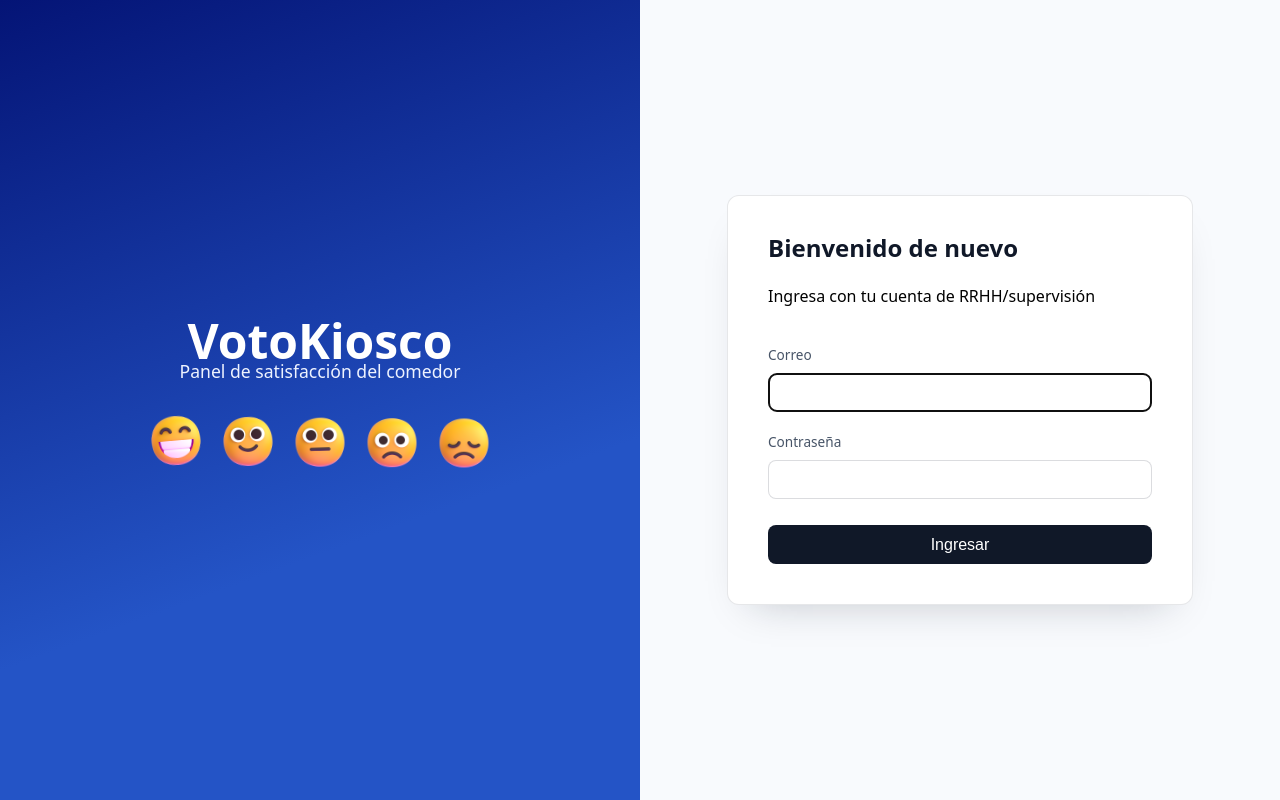
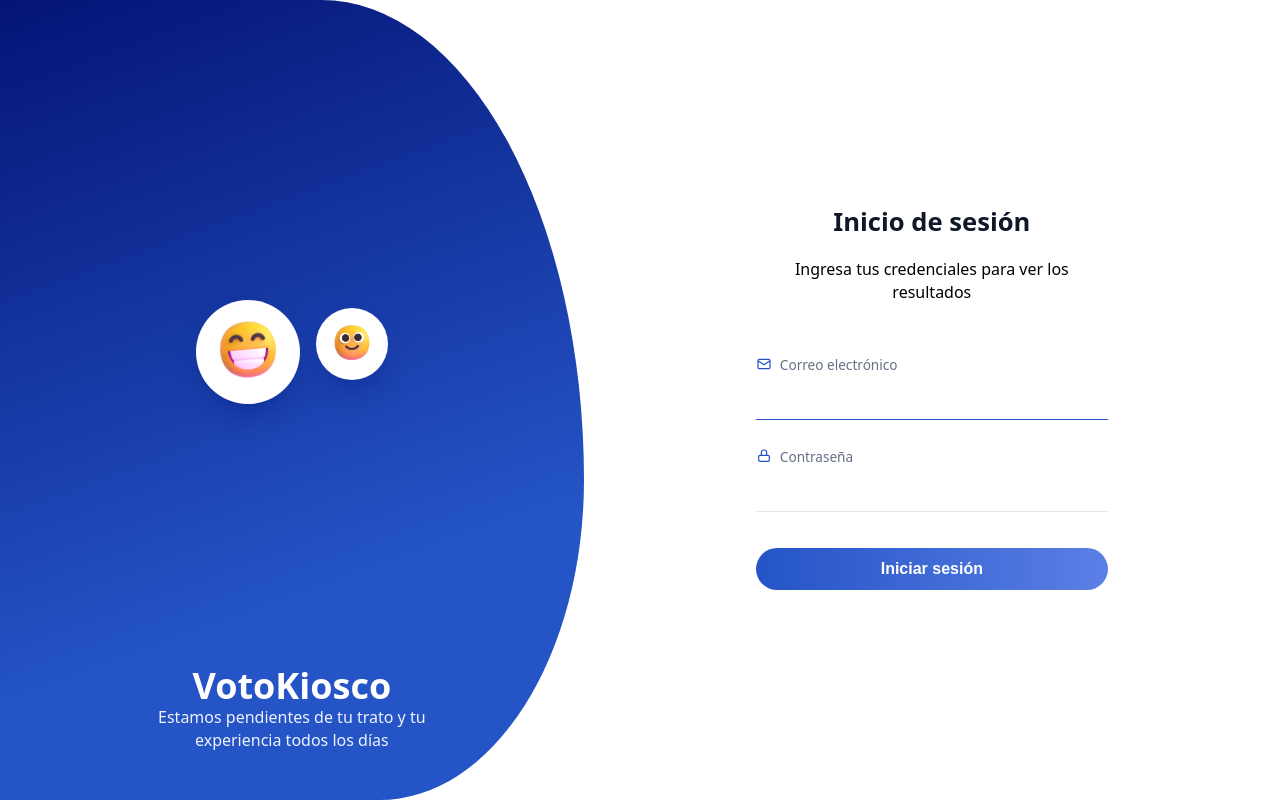
Before and after one commit to AngheloJM/SnakVote, a React (Vite) app in the folder admin-panel/: page / in a window 1280 px wide. Built offline with nearby package versions, Linux system fonts and the light colour scheme; a web font is replaced by a local one.

Commit message:
Rediseñar el login inspirado en la referencia (blob + burbujas de chat), con nuestra paleta, sin mencionar RRHH y con frase propia

```diff
--- a/admin-panel/src/App.css
+++ b/admin-panel/src/App.css
@@ -39,70 +39,108 @@
   min-height: 100vh;
   width: 100%;
   display: flex;
+  background: #ffffff;
   font-family: "Afacad", system-ui, -apple-system, "Segoe UI", sans-serif;
+  overflow: hidden;
 }
 
-.login-brand {
-  flex: 1 1 50%;
-  min-height: 40vh;
+.login-blob-panel {
+  position: relative;
+  flex: 1 1 48%;
+  min-height: 34rem;
   display: flex;
   align-items: center;
   justify-content: center;
-  background: linear-gradient(160deg, #041476, #2454c6 65%);
-  padding: 3rem 2rem;
+  overflow: hidden;
 }
 
-.login-brand-content {
+.login-blob {
+  position: absolute;
+  inset: 0;
+  background: linear-gradient(160deg, #041476, #2454c6 70%);
+  border-radius: 0 45% 35% 0 / 0 60% 40% 0;
+}
+
+.login-illustration {
+  position: relative;
+  z-index: 1;
+  display: flex;
+  align-items: flex-end;
+  gap: 1rem;
+  margin-bottom: 6rem;
+}
+
+.chat-bubble {
+  background: #ffffff;
+  border-radius: 999px;
+  display: flex;
+  align-items: center;
+  justify-content: center;
+  box-shadow: 0 16px 30px -12px rgba(4, 20, 118, 0.5);
+}
+
+.chat-bubble-big {
+  width: 6.5rem;
+  height: 6.5rem;
+}
+
+.chat-bubble-small {
+  width: 4.5rem;
+  height: 4.5rem;
+  margin-bottom: 1.5rem;
+}
+
+.login-blob-text {
+  position: absolute;
+  z-index: 1;
+  bottom: 3rem;
+  left: 0;
+  right: 0;
   text-align: center;
   color: #ffffff;
-  max-width: 26rem;
+  padding: 0 2rem;
 }
 
-.login-brand-title {
-  font-size: clamp(2.25rem, 5vw, 3rem);
+.login-blob-text h1 {
+  font-size: clamp(1.75rem, 4vw, 2.25rem);
   font-weight: 700;
   margin: 0 0 0.5rem;
 }
 
-.login-brand-subtitle {
-  font-size: 1.1rem;
+.login-blob-text p {
+  font-size: 1rem;
   color: #eef3ff;
-  margin: 0 0 2rem;
-}
-
-.login-brand-faces {
-  display: flex;
-  justify-content: center;
-  gap: 1rem;
-  flex-wrap: wrap;
+  margin: 0;
+  max-width: 22rem;
+  margin-inline: auto;
 }
 
 .login-form-panel {
-  flex: 1 1 50%;
+  flex: 1 1 52%;
   display: flex;
   align-items: center;
   justify-content: center;
-  background: var(--page-plane, #f8fafd);
   padding: 2rem;
 }
 
 .login-card {
-  background: #ffffff;
-  border: 1px solid rgba(16, 24, 40, 0.1);
-  border-radius: 0.75rem;
-  padding: 2.5rem;
   width: 100%;
-  max-width: 24rem;
+  max-width: 22rem;
   display: flex;
   flex-direction: column;
-  gap: 0.4rem;
-  box-shadow: 0 20px 40px -24px rgba(16, 24, 40, 0.25);
+  gap: 0.3rem;
 }
 
 .login-card h2 {
-  font-size: 1.5rem;
+  font-size: 1.6rem;
   margin: 0 0 0.25rem;
   color: #101828;
+  text-align: center;
+}
+
+.login-card > p.muted {
+  text-align: center;
+  margin-bottom: 1.5rem;
 }
 
 @media (max-width: 800px) {
@@ -110,9 +148,16 @@
     flex-direction: column;
   }
 
-  .login-brand {
-    min-height: 30vh;
-    padding: 2rem 1.5rem;
+  .login-blob-panel {
+    min-height: 20rem;
+  }
+
+  .login-blob {
+    border-radius: 0 0 45% 45% / 0 0 25% 25%;
+  }
+
+  .login-illustration {
+    margin-bottom: 4.5rem;
   }
 
   .login-form-panel {
@@ -121,26 +166,45 @@
 }
 
 .login-card label {
+  display: flex;
+  align-items: center;
+  gap: 0.5rem;
   font-size: 0.85rem;
-  color: #475467;
-  margin-top: 0.75rem;
+  color: #667085;
+  margin-top: 1.25rem;
+}
+
+.login-card label svg {
+  width: 1rem;
+  height: 1rem;
+  color: #2454c6;
+  flex-shrink: 0;
 }
 
 .login-card input {
-  padding: 0.6rem 0.75rem;
-  border-radius: 0.5rem;
-  border: 1px solid rgba(16, 24, 40, 0.15);
+  border: none;
+  border-bottom: 1.5px solid #e2e8f0;
+  padding: 0.5rem 0.1rem;
   font-size: 1rem;
+  background: transparent;
+  font-family: inherit;
+  transition: border-color 0.2s ease;
+}
+
+.login-card input:focus {
+  outline: none;
+  border-bottom-color: #2454c6;
 }
 
 .login-card button.primary {
-  margin-top: 1.25rem;
-  padding: 0.65rem;
-  border-radius: 0.5rem;
+  margin-top: 2rem;
+  padding: 0.75rem;
+  border-radius: 999px;
   border: none;
-  background: #101828;
+  background: linear-gradient(90deg, #2454c6, #5b7fe5);
   color: white;
   font-size: 1rem;
+  font-weight: 600;
   cursor: pointer;
 }
 
@@ -153,6 +217,7 @@
   color: #e47704;
   font-size: 0.85rem;
   margin-top: 0.5rem;
+  text-align: center;
 }
 
 @keyframes fadeInUp {
--- a/admin-panel/src/Login.tsx
+++ b/admin-panel/src/Login.tsx
@@ -1,7 +1,6 @@
 import { useState } from "react";
 import { login } from "./api";
 import { Face } from "./Face";
-import { SATISFACTION_LEVELS } from "./satisfaction";
 
 export function Login({ onSuccess }: { onSuccess: () => void }) {
   const [email, setEmail] = useState("");
@@ -25,24 +24,34 @@
 
   return (
     <div className="login-screen">
-      <section className="login-brand">
-        <div className="login-brand-content">
-          <h1 className="login-brand-title">VotoKiosco</h1>
-          <p className="login-brand-subtitle">Panel de satisfacción del comedor</p>
-          <div className="login-brand-faces">
-            {SATISFACTION_LEVELS.map((level, i) => (
-              <Face key={level.key} mood={level.key} size={56} delay={i * 0.15} />
-            ))}
+      <section className="login-blob-panel">
+        <div className="login-blob" />
+        <div className="login-illustration">
+          <div className="chat-bubble chat-bubble-big">
+            <Face mood="muy_satisfecho" size={64} />
           </div>
+          <div className="chat-bubble chat-bubble-small">
+            <Face mood="satisfecho" size={40} delay={0.2} />
+          </div>
+        </div>
+        <div className="login-blob-text">
+          <h1>VotoKiosco</h1>
+          <p>Estamos pendientes de tu trato y tu experiencia todos los días</p>
         </div>
       </section>
 
       <section className="login-form-panel">
         <form className="login-card" onSubmit={handleSubmit}>
-          <h2>Bienvenido de nuevo</h2>
-          <p className="muted">Ingresa con tu cuenta de RRHH/supervisión</p>
+          <h2>Inicio de sesión</h2>
+          <p className="muted">Ingresa tus credenciales para ver los resultados</p>
 
-          <label htmlFor="email">Correo</label>
+          <label htmlFor="email">
+            <svg viewBox="0 0 24 24" fill="none" stroke="currentColor" strokeWidth="1.8">
+              <rect x="3" y="5" width="18" height="14" rx="2" />
+              <path d="m3 7 9 6 9-6" />
+            </svg>
+            Correo electrónico
+          </label>
           <input
             id="email"
             type="email"
@@ -52,7 +61,13 @@
             autoFocus
           />
 
-          <label htmlFor="password">Contraseña</label>
+          <label htmlFor="password">
+            <svg viewBox="0 0 24 24" fill="none" stroke="currentColor" strokeWidth="1.8">
+              <rect x="4" y="11" width="16" height="9" rx="2" />
+              <path d="M8 11V7a4 4 0 0 1 8 0v4" />
+            </svg>
+            Contraseña
+          </label>
           <input
             id="password"
             type="password"
@@ -64,7 +79,7 @@
           {error && <p className="error">{error}</p>}
 
           <button type="submit" className="primary" disabled={loading}>
-            {loading ? "Ingresando..." : "Ingresar"}
+            {loading ? "Ingresando..." : "Iniciar sesión"}
           </button>
         </form>
       </section>
```
